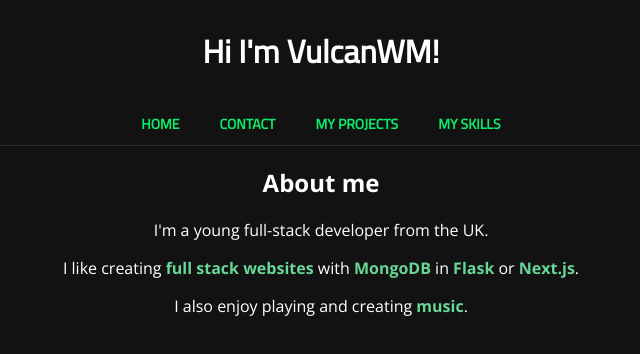
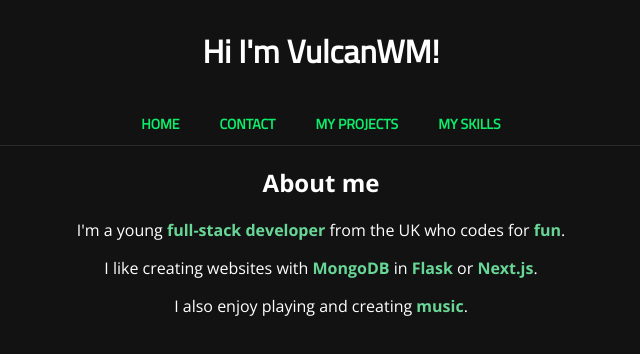
Before and after one commit to VulcanWM/vulcanwm, a Next.js app: page / in a window 1280 px wide. Shown: the top 354 px of the page, without its empty margins (319-959 px from the left). Built offline with nearby package versions, Linux system fonts and the light colour scheme.

Commit message:
changed about me again

```diff
--- a/pages/index.jsx
+++ b/pages/index.jsx
@@ -5,8 +5,8 @@ export default function HomePage() {
     <Layout pageTitle="Home">
       <div id="about">
         <h2>About me</h2>
-        <p>I'm a young full-stack developer from the UK.</p>
-        <p>I like creating <strong>full stack websites</strong> with <strong>MongoDB</strong> in <strong>Flask</strong> or <strong>Next.js</strong>.</p>
+        <p>I'm a young <strong>full-stack developer</strong> from the UK who codes for <strong>fun</strong>.</p>
+        <p>I like creating websites with <strong>MongoDB</strong> in <strong>Flask</strong> or <strong>Next.js</strong>.</p>
         <p>I also enjoy playing and creating <strong>music</strong>.</p>
       </div>
     </Layout>
```
